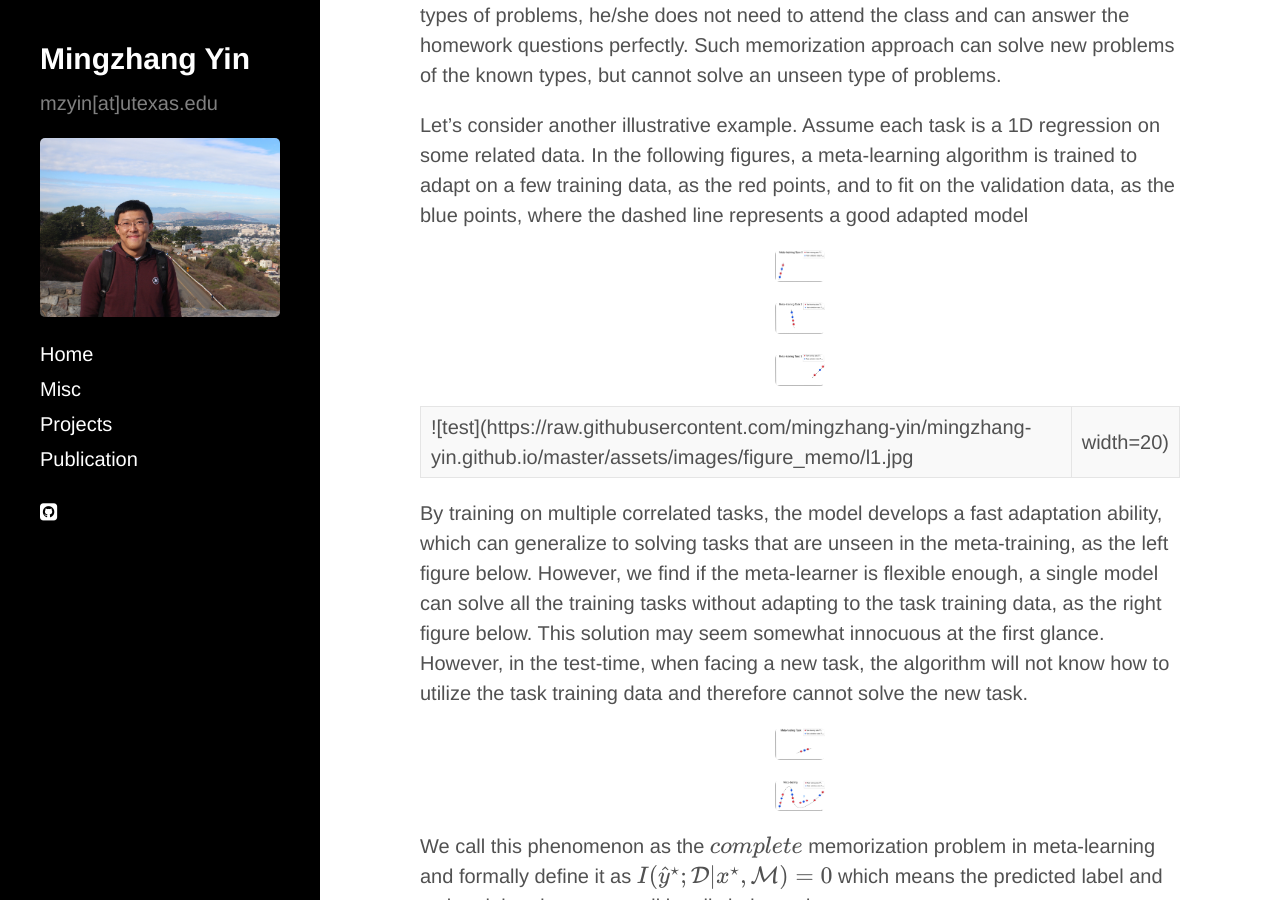
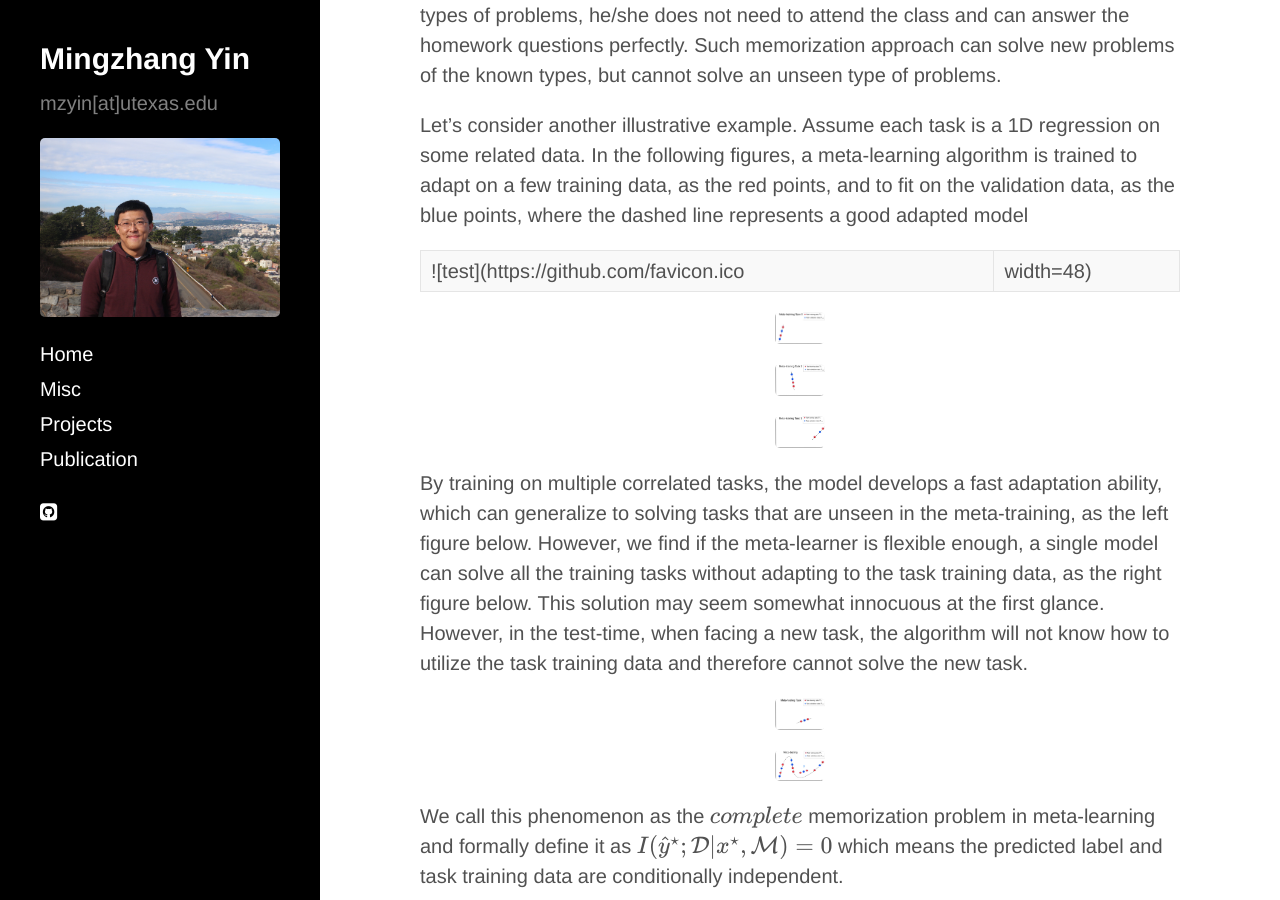
Before and after one commit to mingzhang-yin/mingzhang-yin.github.io, a Jekyll site: the page built from _posts/2020-04-10-Meta-learning-without-Memorization.md, in a window 1280 px wide and 900 px high, scrolled down 1282 px. Built offline with Jekyll 4.4.1, drawn with Linux system fonts in a browser that asks for light colours; nearby versions of some CDN libraries; formulas are drawn with MathJax 3.

Commit message:
Update 2020-04-10-Meta-learning-without-Memorization.md

```diff
--- a/_posts/2020-04-10-Meta-learning-without-Memorization.md
+++ b/_posts/2020-04-10-Meta-learning-without-Memorization.md
@@ -22,11 +22,12 @@ Let's come back to the student example at the beginning. The daily study at scho
 
 Let's consider another illustrative example.  Assume each task is a 1D regression on some related data. In the following figures, a meta-learning algorithm is trained to adapt on a few training data, as the red points, and to fit on the validation data, as the blue points, where the dashed line represents a good adapted model
 
+![test](https://github.com/favicon.ico | width=48)
+
 <p align="center">
 <img src="https://raw.githubusercontent.com/mingzhang-yin/mingzhang-yin.github.io/master/assets/images/figure_memo/l1.jpg" width="50"/>  <img src="https://raw.githubusercontent.com/mingzhang-yin/mingzhang-yin.github.io/master/assets/images/figure_memo/l2.jpg" width="50"/>  <img src="https://raw.githubusercontent.com/mingzhang-yin/mingzhang-yin.github.io/master/assets/images/figure_memo/l3.jpg" width="50"/>
 </p>
 
-![test](https://raw.githubusercontent.com/mingzhang-yin/mingzhang-yin.github.io/master/assets/images/figure_memo/l1.jpg| width=20)
 
 
 By training on multiple correlated tasks, the model develops a fast adaptation ability, which can generalize to solving tasks that are unseen in the meta-training, as the left figure below. However, we find if the meta-learner is flexible enough, a single model can solve all the training tasks without adapting to the task training data, as the right figure below. This solution may seem somewhat innocuous at the first glance. However, in the test-time, when facing a new task, the algorithm will not know how to utilize the task training data and therefore cannot solve the new task.
```
